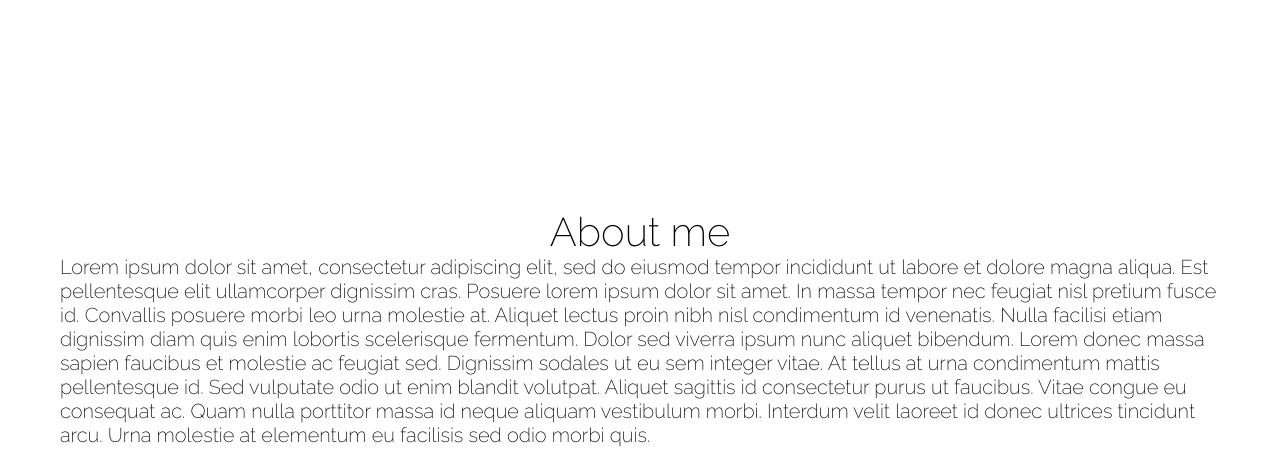
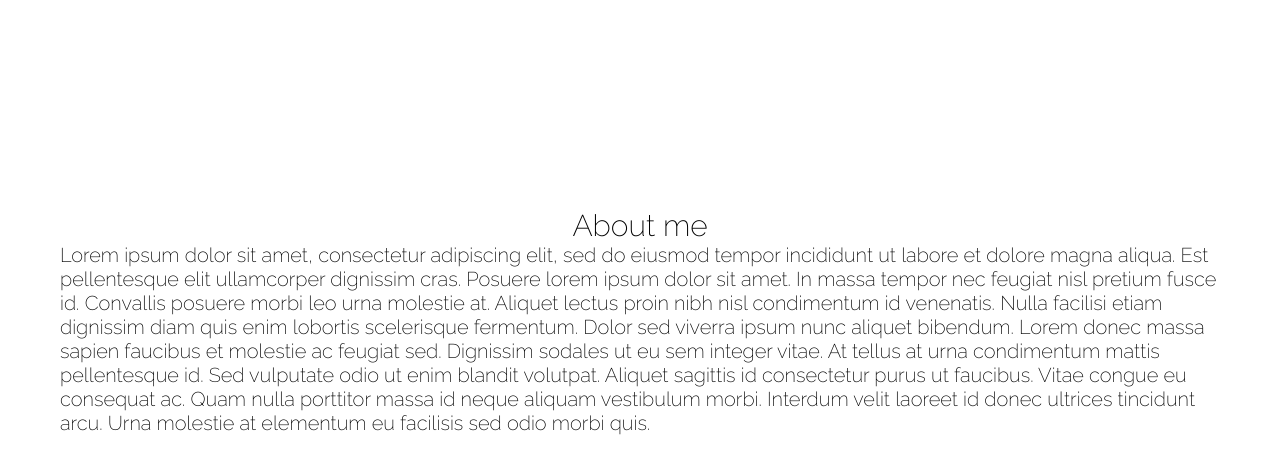
Before and after one commit to randomSveta/randomsveta-for-foundersandcoders, a website: page index.html in a window 1280 px wide. Shown: the part 660-1110 px from the top of the page. Drawn offline with Linux system fonts and the light colour scheme.

Commit message:
Change font weigth, hover color for navbar

```diff
--- a/css/styles.css
+++ b/css/styles.css
@@ -29,7 +29,7 @@ html {
 
 body {
     font-family: 'Raleway', Arial, sans-serif;
-    font-weight: 50;
+    font-weight: 100;
     margin: 0;
     padding: 0;
 }
@@ -59,7 +59,7 @@ a:hover {
 h1 {
     font-size: 4rem;
     text-align: center;
-    font-weight: 100;
+    font-weight: 130;
     color: black;
     padding: 0;
     margin: 0;
@@ -68,8 +68,8 @@ h1 {
 
 h2 {
     text-align: center;
-    font-size: 4rem;
-    font-weight: 100;
+    font-size: 3rem;
+    font-weight: 110;
     padding: 0;
     margin: 0;
 }
--- a/css/styles_media_min_769px.css
+++ b/css/styles_media_min_769px.css
@@ -27,7 +27,7 @@ Media min-width: 769px
         color: #99ced4;
     }
     .underscore-nav-item a:hover {
-        color: #99ced4;
+        color: #26555a;
     }
     .underscore-nav-item a.active {
 
```
